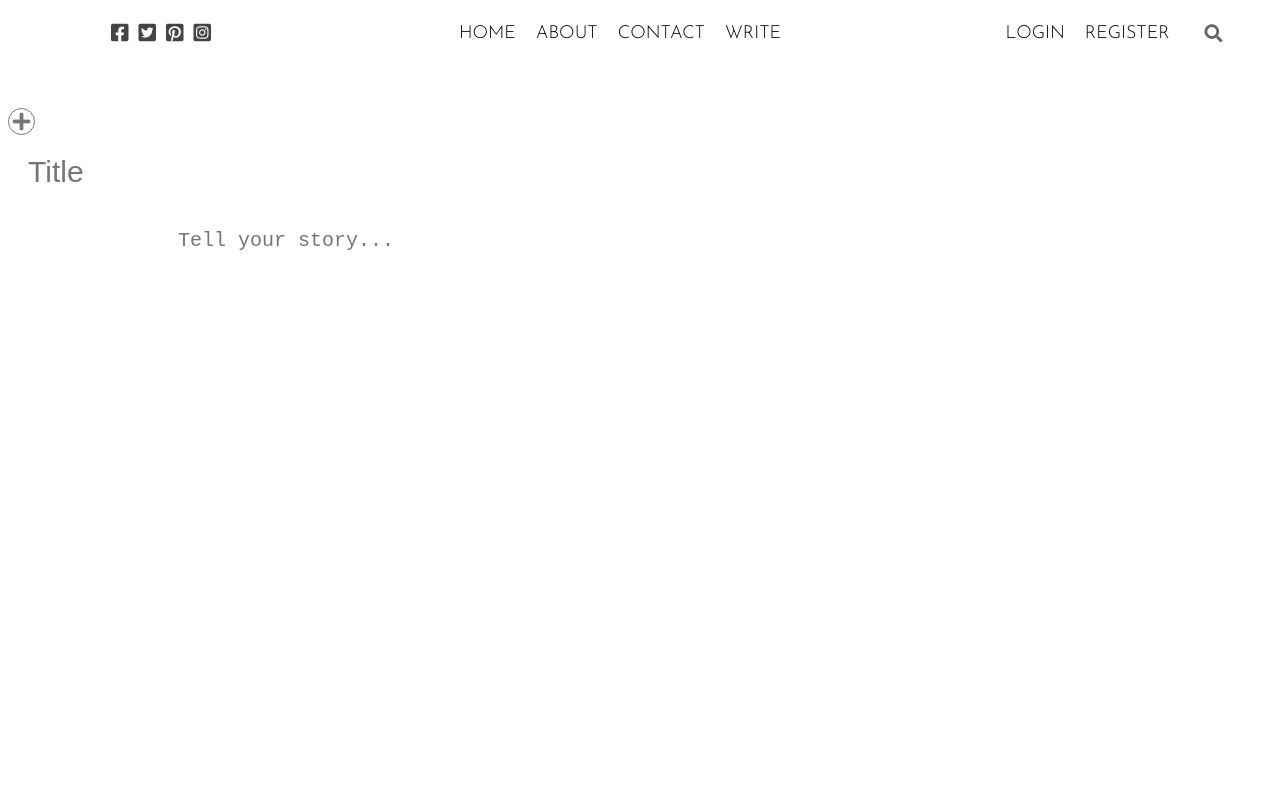
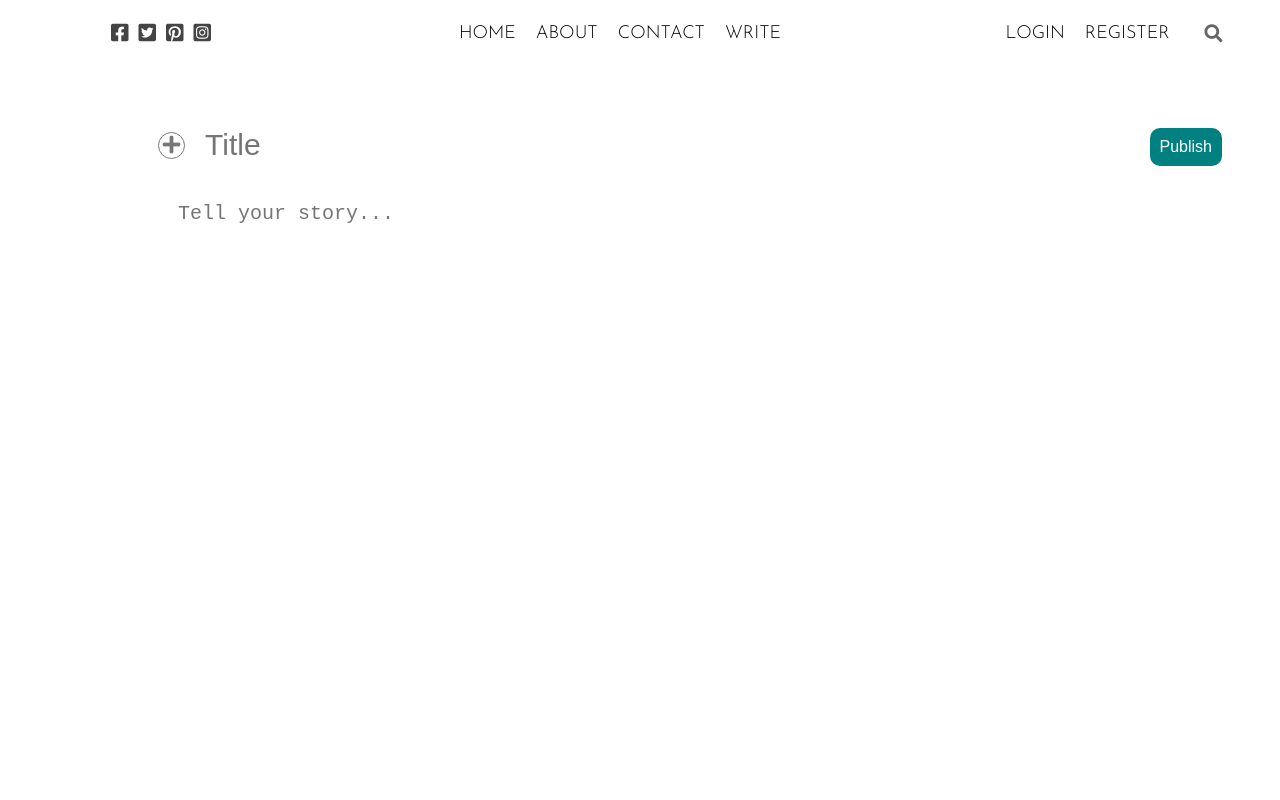
Before and after one commit to congthanhle/blogapp, a React (Create React App) app in the folder client/: page /write in a window 1280 px wide. Shown: the top 800 px of the page. Built offline with nearby package versions, Linux system fonts and the light colour scheme.

Commit message:
repair variable and function and class name

```diff
--- a/client/src/pages/write/Write.js
+++ b/client/src/pages/write/Write.js
@@ -8,55 +8,55 @@ import { Context } from "../../context/Context";
 const URL = "http://localhost:5000";
 
 export default function Write() {
-  const [title, settitle] = useState("");
-  const [desc, setdesc] = useState("");
-  const [file, setfile] = useState(null);
+  const [title, setTitle] = useState("");
+  const [desc, setDesc] = useState("");
+  const [file, setFile] = useState(null);
   const { user } = useContext(Context);
 
-  const handlesubmit = async (e) => {
+  const handleSubmit = async (e) => {
     e.preventDefault();
-    const baipostmoi = {
+    const newPost = {
       username: user.username,
       title,
       desc,
     };
     if (file) {
-      const dulieu = new FormData();
-      const tenfile = Date.now() + file.name;
-      dulieu.append("name", tenfile);
-      dulieu.append("file", file);
-      baipostmoi.photo = tenfile;
+      const data = new FormData();
+      const fileName = Date.now() + file.name;
+      data.append("name", fileName);
+      data.append("file", file);
+      newPost.photo = fileName;
       try {
-        await axios.post(`${URL}/upload`, dulieu);
+        await axios.post(`${URL}/upload`, data);
       } catch (err) {}
     }
     try {
-      const res = await axios.post(`${URL}/posts`, baipostmoi);
-      window.location.replace("/post/" + res.dulieu._id);
+      const res = await axios.post(`${URL}/posts`, newPost);
+      window.location.replace("/post/" + res.data._id);
     } catch (err) {}
   };
   return (
     <div className="write">
       {file && (
-        <img className="writeimg" src={URL.createObjectURL(file)} alt="" />
+        <img className="writeImg" src={URL.createObjectURL(file)} alt="" />
       )}
-      <form className="writeform" onSubmit={handlesubmit}>
-        <div className="writeformgroup">
-          <label htmlFor="fileinput">
+      <form className="writeForm" onSubmit={handleSubmit}>
+        <div className="writeFormGroup">
+          <label htmlFor="fileInput">
             <i className="writeIcon fas fa-plus"></i>
           </label>
           <input
             type="file"
             id="fileInput"
             style={{ display: "none" }}
-            onChange={(e) => setfile(e.target.files[0])}
+            onChange={(e) => setFile(e.target.files[0])}
           />
           <input
             type="text"
             placeholder="Title"
             className="writeInput"
             autoFocus={true}
-            onChange={(e) => settitle(e.target.value)}
+            onChange={(e) => setTitle(e.target.value)}
           />
         </div>
         <div className="writeFormGroup">
@@ -64,7 +64,7 @@ export default function Write() {
             placeholder="Tell your story..."
             type="text"
             className="writeInput writeText"
-            onChange={(e) => setdesc(e.target.value)}
+            onChange={(e) => setDesc(e.target.value)}
           ></textarea>
         </div>
         <button className="writeSubmit" type="submit">
```
